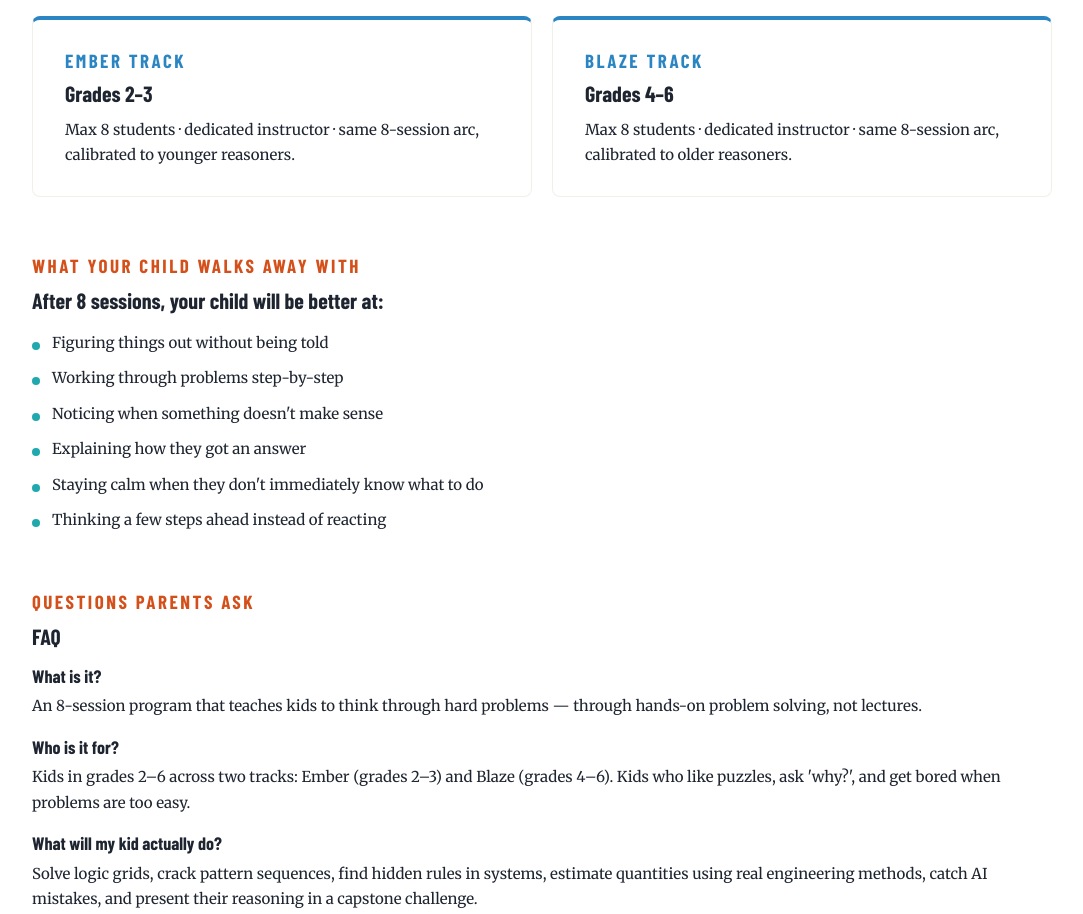
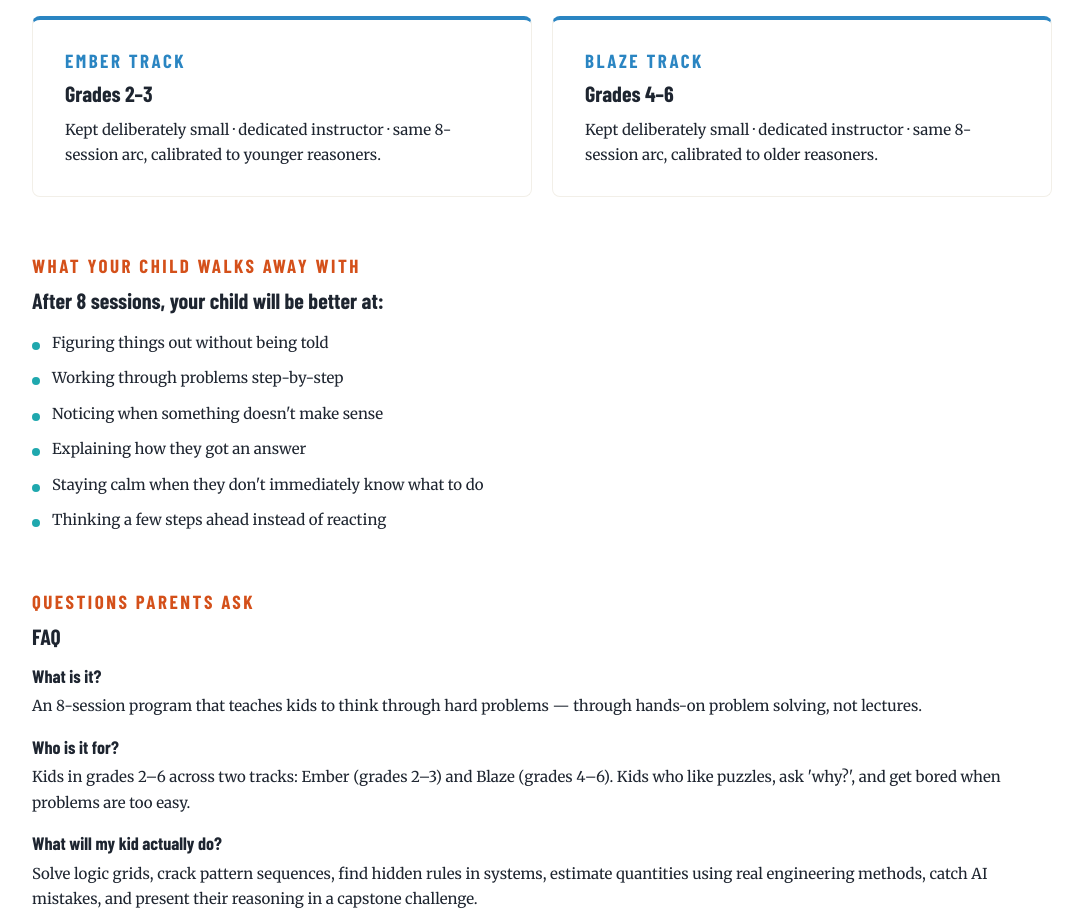
Before and after one commit to micbowers/sparkworks, a Next.js app: page /program in a window 1280 px wide. Shown: the part 5888-6802 px from the top of the page, without its empty margins (98-1181 px from the left). Built offline with nearby package versions, Linux system fonts and the light colour scheme; a web font is replaced by a local one.

Commit message:
Marketing accuracy: drop 'Max 8 students' from program-page track cards

```diff
--- a/app/program/page.js
+++ b/app/program/page.js
@@ -357,12 +357,12 @@ export default function ProgramPage() {
             <div className="sw-card" style={{ borderTop: "4px solid var(--sw-blue)" }}>
               <div className="ts-eyebrow" style={{ color: "var(--sw-blue)" }}>Ember Track</div>
               <h3 className="ts-h2" style={{ marginTop: 6, marginBottom: 10 }}>Grades 2–3</h3>
-              <p className="ts-body">Max 8 students · dedicated instructor · same 8-session arc, calibrated to younger reasoners.</p>
+              <p className="ts-body">Kept deliberately small · dedicated instructor · same 8-session arc, calibrated to younger reasoners.</p>
             </div>
             <div className="sw-card" style={{ borderTop: "4px solid var(--sw-blue)" }}>
               <div className="ts-eyebrow" style={{ color: "var(--sw-blue)" }}>Blaze Track</div>
               <h3 className="ts-h2" style={{ marginTop: 6, marginBottom: 10 }}>Grades 4–6</h3>
-              <p className="ts-body">Max 8 students · dedicated instructor · same 8-session arc, calibrated to older reasoners.</p>
+              <p className="ts-body">Kept deliberately small · dedicated instructor · same 8-session arc, calibrated to older reasoners.</p>
             </div>
           </div>
         </section>
```
